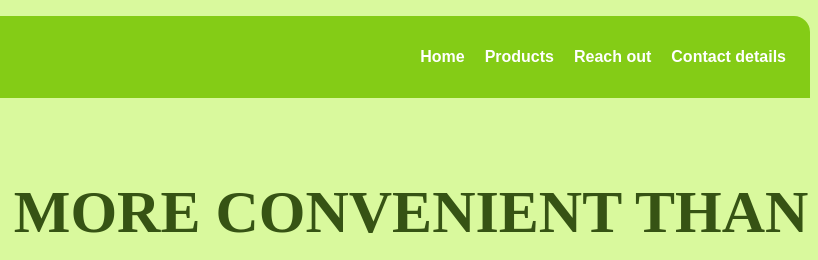
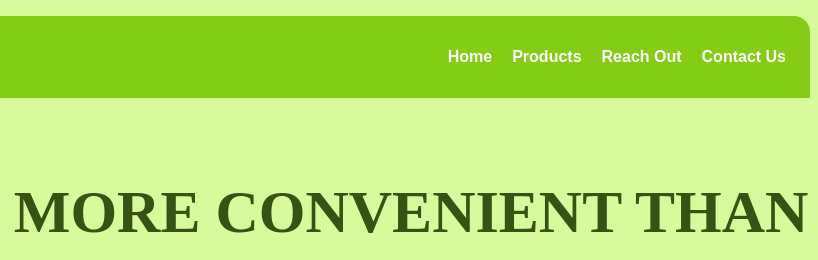
Before and after one commit to itskeshika/product-landing-page, a plain HTML site: page index.html in a window 1280 px wide. Shown: the top 260 px of the page, 462-1280 px from the left. Drawn offline with Linux system fonts and the light colour scheme; a web font is replaced by a local one.

Commit message:
maintained nav links

```diff
--- a/index.html
+++ b/index.html
@@ -17,11 +17,11 @@
             <img src="pics/logo.png" alt="company logo" width="255px" height="75px">
         </div>
         <nav id="nav-bar" class="navigation">
-             <ul class="nav-pills list-non-bullet">
+             <ul class="nav-links list-non-bullet">
                 <li><a href="index.html"> Home</a></li>
-                <li>Products</li>
-                <li>Reach out</li>
-                <li>Contact details</li>
+                <li><a href="#products">Products</a></li>
+                <li><a href="#reachout">Reach Out</a></li>
+                <li><a href="#footer">Contact Us</a></li>
              </ul>
         </nav>
     </header>
@@ -32,6 +32,7 @@
         <h3>Always interest free</h3>
     </div>
 
+    <div id="products">
         <div id="banner-1">
             <img src="pics/banner 1.jpg" alt="product details" width="100%" height="325px">
         </div>
@@ -62,6 +63,9 @@
         <div id="banner-4">
             <img src="pics/banner 3.jpg" alt="product details" width="100%" height="325px" >
         </div>
+
+    </div>
+
 
     <div id="reachout">
         <p>
@@ -100,8 +104,8 @@
             <div>
                 <h3>Connect to us in:</h3>
                 <ul class="social-links list-non-bullet">
-                    <li><a class="link" href="https://www.facebook.com/Justnutritiveproducts">facebook </a></li>
-                    <li><a class="link" href="https://www.instagram.com/justnutritiveproducts/">Instagram</a></li>
+                    <li><a class="link" href="https://www.facebook.com/Justnutritiveproducts" target="_blank">facebook </a></li>
+                    <li><a class="link" href="https://www.instagram.com/justnutritiveproducts/" target="_blank">Instagram</a></li>
                 </ul>
             </div>
         </div>
--- a/styles.css
+++ b/styles.css
@@ -30,7 +30,7 @@ li{
     margin-bottom: 3rem;
 }
 
-.navigation .nav-pills{
+.navigation .nav-links{
     text-align:right;
 }
 
```
Lines whose indentation alone changed are shown as unchanged.
